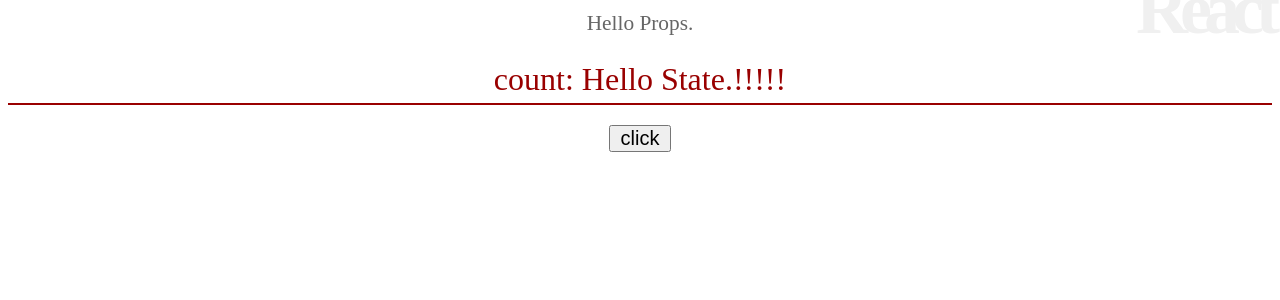
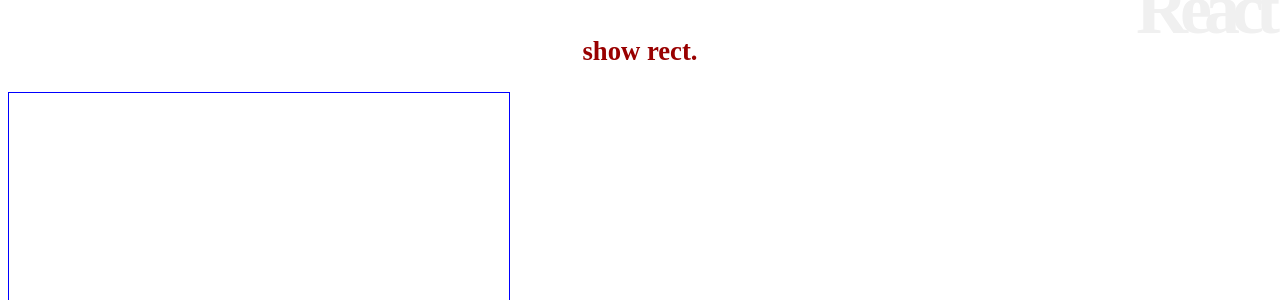
Before and after one commit to wakazoku/sample_react, a React (Create React App) app: page / in a window 1280 px wide. Shown: the top 300 px of the page. Built offline with nearby package versions, Linux system fonts and the light colour scheme.

Commit message:
プロパティとステートの連携（四角のクリック表示）

```diff
--- a/src/App.js
+++ b/src/App.js
@@ -2,66 +2,60 @@
 import "./App.css";
 
 class App extends Component {
-  msgStyle1 = {
-    fontSize: "24pt",
+  data = [];
+
+  msgStyle = {
+    fontSize: "20pt",
     color: "#900",
     margin: "20px 0px",
-    padding: "5px",
-    borderBottom: "2px solid #900"
+    padding: "5px"
   };
 
-  msgStyle2 = {
-    fontSize: "24pt",
-    color: "white",
-    backgroundColor: "#900",
-    margin: "20px 0px",
-    padding: "5px",
-    borderBottom: "2px solid #900"
-  };
-
-  btnStyle = {
-    fontSize: "20px",
-    padding: "0px 10px"
+  area = {
+    width: "500px",
+    height: "500px",
+    border: "1px solid blue"
   };
 
   constructor(props) {
     super(props);
     this.state = {
-      counter: 0,
-      msg: "Hello State.",
-      flg: true
+      list: this.data
     };
-    setInterval(() => {
-      this.setState(state => ({
-        msg: state.msg + "!"
-      }));
-    }, 1000);
     this.doAction = this.doAction.bind(this);
   }
 
   doAction(e) {
-    this.setState(state => ({
-      counter: state.counter + 1,
-      msg: "count: " + state.counter,
-      flg: !state.flg
-    }));
+    let x = e.pageX;
+    let y = e.pageY;
+    this.data.push({ x, y });
+    this.setState({
+      list: this.data
+    });
+  }
+
+  draw(d) {
+    let s = {
+      position: "absolute",
+      left: d.x - 25 + "px",
+      top: d.y - 25 + "px",
+      width: "50px",
+      height: "50px",
+      backgroundColor: "#66f3"
+    };
+    return <div style={s}></div>;
   }
 
   render() {
     return (
       <div className="App">
         <h1>React</h1>
-        <p style={this.msg1Style}>{this.props.msg}</p>
-        <div>
-          {this.state.flg ? (
-            <p style={this.msgStyle1}>count: {this.state.msg}</p>
-          ) : (
-            <p style={this.msgStyle2}>{this.state.msg}です。</p>
-          )}
+        <h2 style={this.msgStyle}>show rect.</h2>
+        <div style={this.area} onClick={this.doAction}>
+          {this.data.map(value => {
+            return this.draw(value);
+          })}
         </div>
-        <button style={this.btnStyle} onClick={this.doAction}>
-          click
-        </button>
       </div>
     );
   }
```
